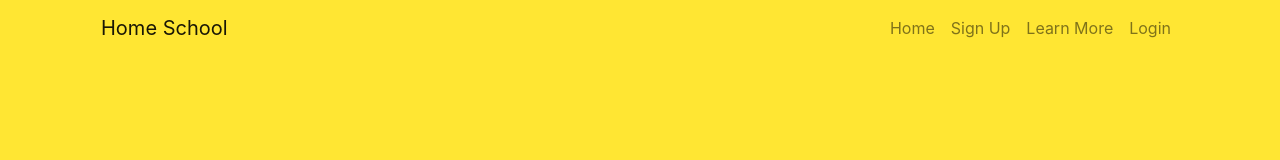
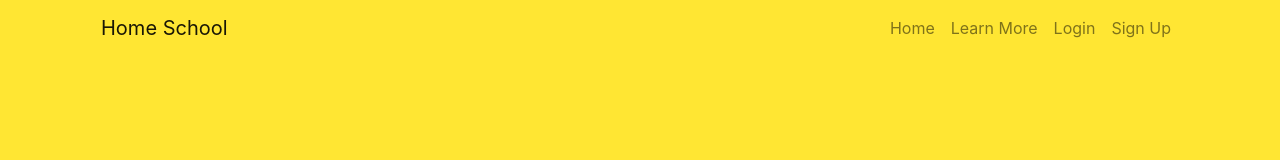
Before and after one commit to DhruvMehandiratta/Covid9Team-NAInternHackathon, a React (Create React App) app in the folder my-app/: page /home in a window 1280 px wide. Shown: the top 160 px of the page. Built offline with nearby package versions, Linux system fonts and the light colour scheme.

Commit message:
re-order header

```diff
--- a/my-app/src/App.js
+++ b/my-app/src/App.js
@@ -23,14 +23,14 @@ const App = () => {
                 <Nav.Link href="/home">
                   Home
                 </Nav.Link>
-                <Nav.Link>
-                  Sign Up
-                </Nav.Link>
                 <Nav.Link href="/learn">
                   Learn More
                 </Nav.Link>
                 <Nav.Link href="/login">
                   Login
+                </Nav.Link>
+                <Nav.Link>
+                  Sign Up
                 </Nav.Link>
               </Nav>
             </Navbar.Collapse>
--- a/my-app/src/Components/LandingPage/LandingPage.css
+++ b/my-app/src/Components/LandingPage/LandingPage.css
@@ -6,6 +6,7 @@
     color: black;
     margin-top: 8rem;
     position: relative;
+    background-color: #FAE73E;
     left: -400px;
   }
 
```
